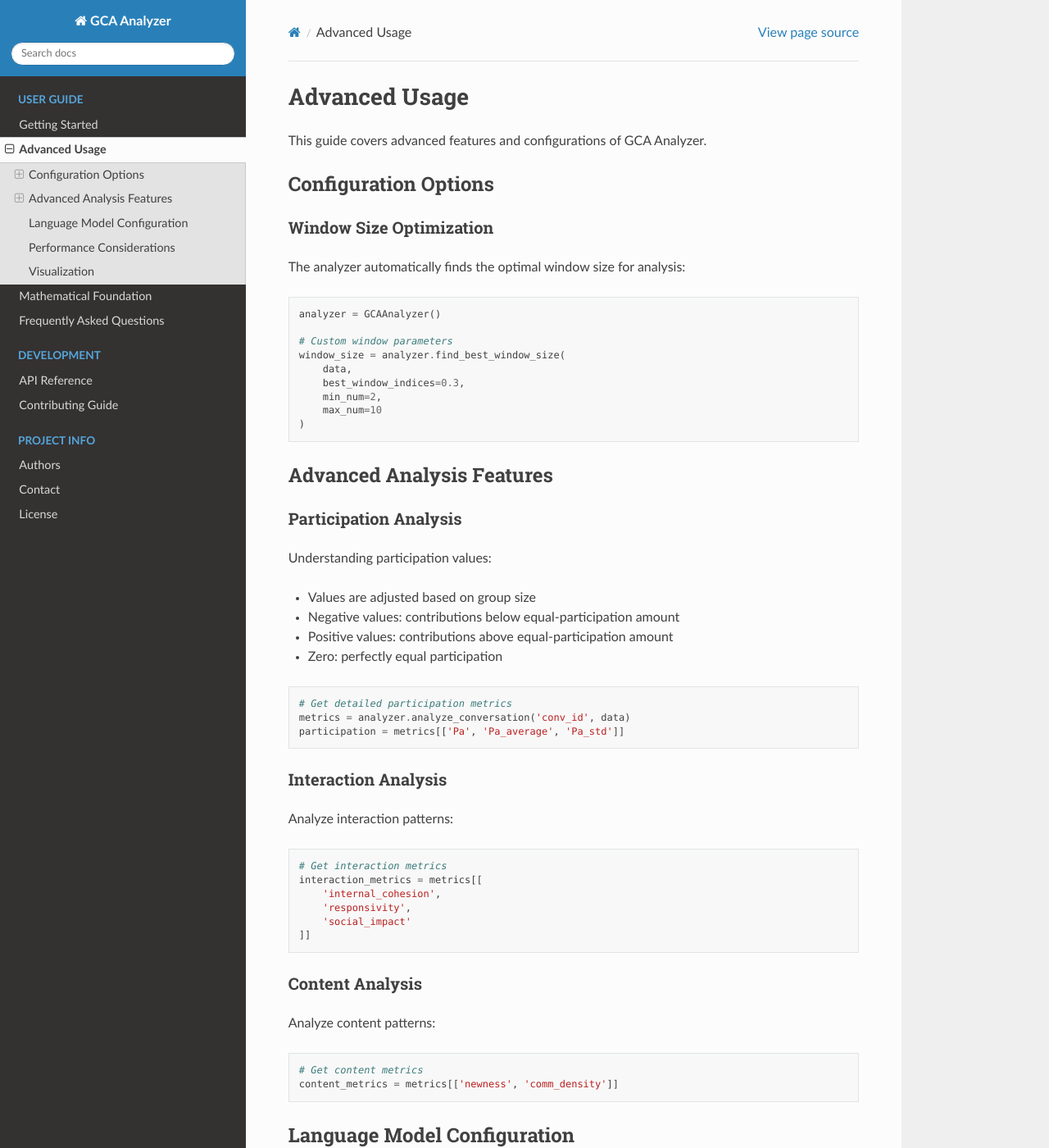
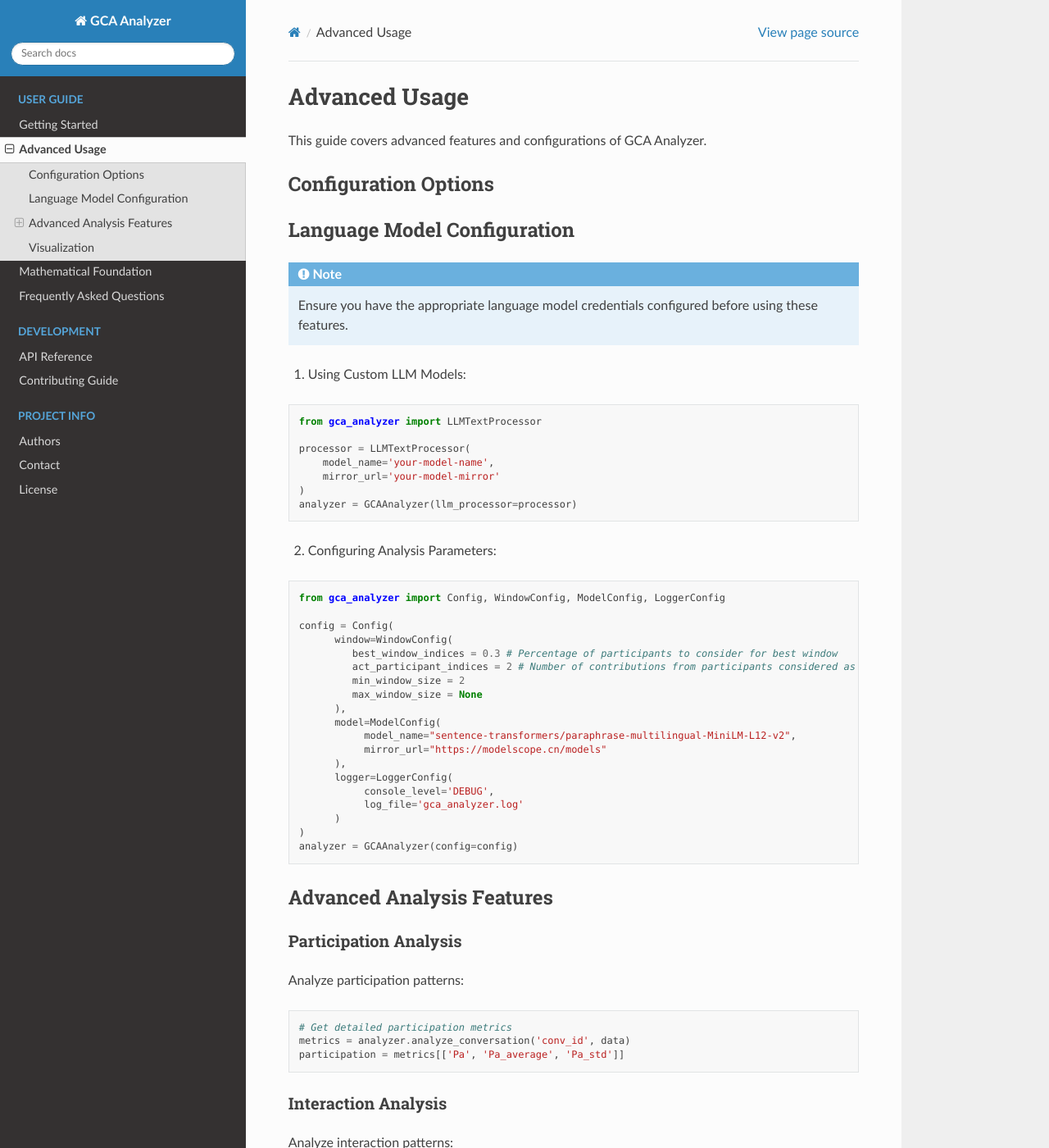
Before and after one commit to etShaw-zh/gca_analyzer, a Sphinx documentation site: the page built from docs/advanced_usage.rst, in a window 1280 px wide and 1400 px high. Shown: the whole window at 82% size. Built offline with Sphinx 7.4.7 and the Read the Docs theme 3.1.0, drawn with Linux system fonts in a browser that asks for light colours; some of the changed text lies outside the part shown.

Commit message:
feat: update formulas and usage in docs

```diff
--- a/docs/advanced_usage.rst
+++ b/docs/advanced_usage.rst
@@ -6,22 +6,47 @@
 Configuration Options
 -----------------------
 
-Window Size Optimization
-~~~~~~~~~~~~~~~~~~~~~~~~~~
+Language Model Configuration
+-----------------------------
 
-The analyzer automatically finds the optimal window size for analysis:
+.. note::
+   Ensure you have the appropriate language model credentials configured before using these features.
+
+1. Using Custom LLM Models:
 
 .. code-block:: python
 
-   analyzer = GCAAnalyzer()
+   from gca_analyzer import LLMTextProcessor
 
-   # Custom window parameters
-   window_size = analyzer.find_best_window_size(
-       data,
-       best_window_indices=0.3,
-       min_num=2,
-       max_num=10
+   processor = LLMTextProcessor(
+       model_name='your-model-name',
+       mirror_url='your-model-mirror'
    )
+   analyzer = GCAAnalyzer(llm_processor=processor)
+
+2. Configuring Analysis Parameters:
+
+.. code-block:: python
+
+   from gca_analyzer import Config, WindowConfig, ModelConfig, LoggerConfig
+
+   config = Config(
+         window=WindowConfig(
+            best_window_indices = 0.3 # Percentage of participants to consider for best window
+            act_participant_indices = 2 # Number of contributions from participants considered as active participants
+            min_window_size = 2
+            max_window_size = None
+         ),
+         model=ModelConfig(
+              model_name="sentence-transformers/paraphrase-multilingual-MiniLM-L12-v2",
+              mirror_url="https://modelscope.cn/models"
+         ),
+         logger=LoggerConfig(
+              console_level='DEBUG',
+              log_file='gca_analyzer.log'
+         )
+   )
+   analyzer = GCAAnalyzer(config=config)
 
 Advanced Analysis Features
 ---------------------------
@@ -29,12 +54,7 @@
 Participation Analysis
 ~~~~~~~~~~~~~~~~~~~~~~~~
 
-Understanding participation values:
-
-- Values are adjusted based on group size
-- Negative values: contributions below equal-participation amount
-- Positive values: contributions above equal-participation amount
-- Zero: perfectly equal participation
+Analyze participation patterns:
 
 .. code-block:: python
 
@@ -66,43 +86,6 @@
    # Get content metrics
    content_metrics = metrics[['newness', 'comm_density']]
 
-Language Model Configuration
------------------------------
-
-.. note::
-   Ensure you have the appropriate language model credentials configured before using these features.
-
-1. Using Custom LLM Models:
-
-.. code-block:: python
-
-   from gca_analyzer import LLMTextProcessor
-
-   processor = LLMTextProcessor(
-       model_name='your-model-name',
-       mirror_url='your-model-mirror'
-   )
-   analyzer = GCAAnalyzer(llm_processor=processor)
-
-2. Configuring Analysis Parameters:
-
-.. code-block:: python
-
-   from gca_analyzer import Config
-
-   config = Config(
-       best_window_indices=0.2,
-       min_window_size=2,
-       max_window_size=8
-   )
-   analyzer = GCAAnalyzer(config=config)
-
-Performance Considerations
---------------------------
-
-* For large conversations (>1000 messages), consider batch processing
-* Memory usage scales with conversation size and window parameters
-* Use appropriate window sizes for optimal performance
 
 Visualization
 --------------
--- a/docs/index.rst
+++ b/docs/index.rst
@@ -54,6 +54,7 @@
 -------------
 
 * **Multi-language Support**: Built-in support for multiple languages through LLM models
+* **Built-in Sample Data**: Includes ready-to-use sample conversations for immediate testing
 * **Comprehensive Metrics**: Analyzes group interactions through multiple dimensions
 * **Automated Analysis**: Finds optimal analysis windows and generates detailed statistics
 * **Flexible Configuration**: Customizable parameters for different analysis needs
--- a/setup.py
+++ b/setup.py
@@ -64,7 +64,7 @@
     ],
     entry_points={
         'console_scripts': [
-            'gca_analyzer = gca_analyzer.__main__:main',
+            'gca_analyzer = gca_analyzer.__main__:main_cli',
         ],
     },
     include_package_data=True,
```
Also changed, not shown: docs/getting_started.rst (+44 -36 lines), docs/mathematics.rst (+9 -9 lines).
